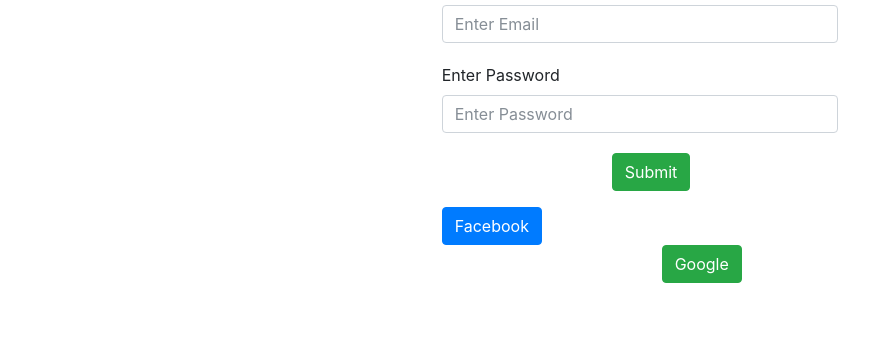
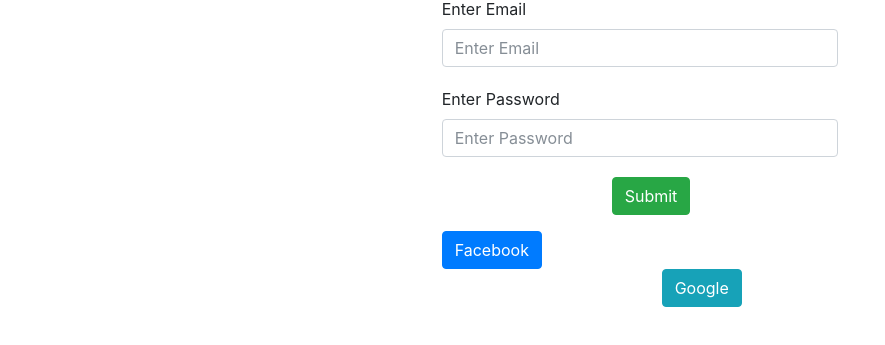
Before and after one commit to prakash7755/simple-todo-app-with-nodejs-and-mongodb, a website: page public/index.html at #!/login in a window 1280 px wide. Shown: the part 141-486 px from the top of the page, without its empty margins (0-885 px from the left). Drawn offline with Linux system fonts and the light colour scheme; some packages are replaced by stand-ins of ours; a script that the page names is missing.

Commit message:
todo operation

```diff
--- a/public/js/controller/todo.js
+++ b/public/js/controller/todo.js
@@ -20,7 +20,7 @@
          	console.log(vm.todo)
          	TodoServ.addTodoList(vm.todo)
                  .then( data => {
-                 	// vm.todos = data;
+
                  })
          }
 
@@ -30,7 +30,6 @@
          	console.log(id)
          	TodoServ.DeleteTodoList(id)
          	.then( data => {
-                 	// vm.todos = data;
          	})
 
          }
--- a/public/partials/login.html
+++ b/public/partials/login.html
@@ -1,4 +1,4 @@
-
++
 <div class="row justify-content-center align-self-center">
 	<div class="col col-sm-6 col-md-4">
 		<h2>Login Page</h2>
@@ -17,7 +17,7 @@
 		</form>
 		<div>
 		<a class="btn btn-primary" href="/auth/fb">Facebook</a>
-		<a class="btn btn-success" style="margin-left: 220px;" href="/auth/google">Google</a>
+		<a class="btn btn-info" style="margin-left: 220px;" href="/auth/google">Google</a>
 		</div>
 	</div>
 </div>
```
